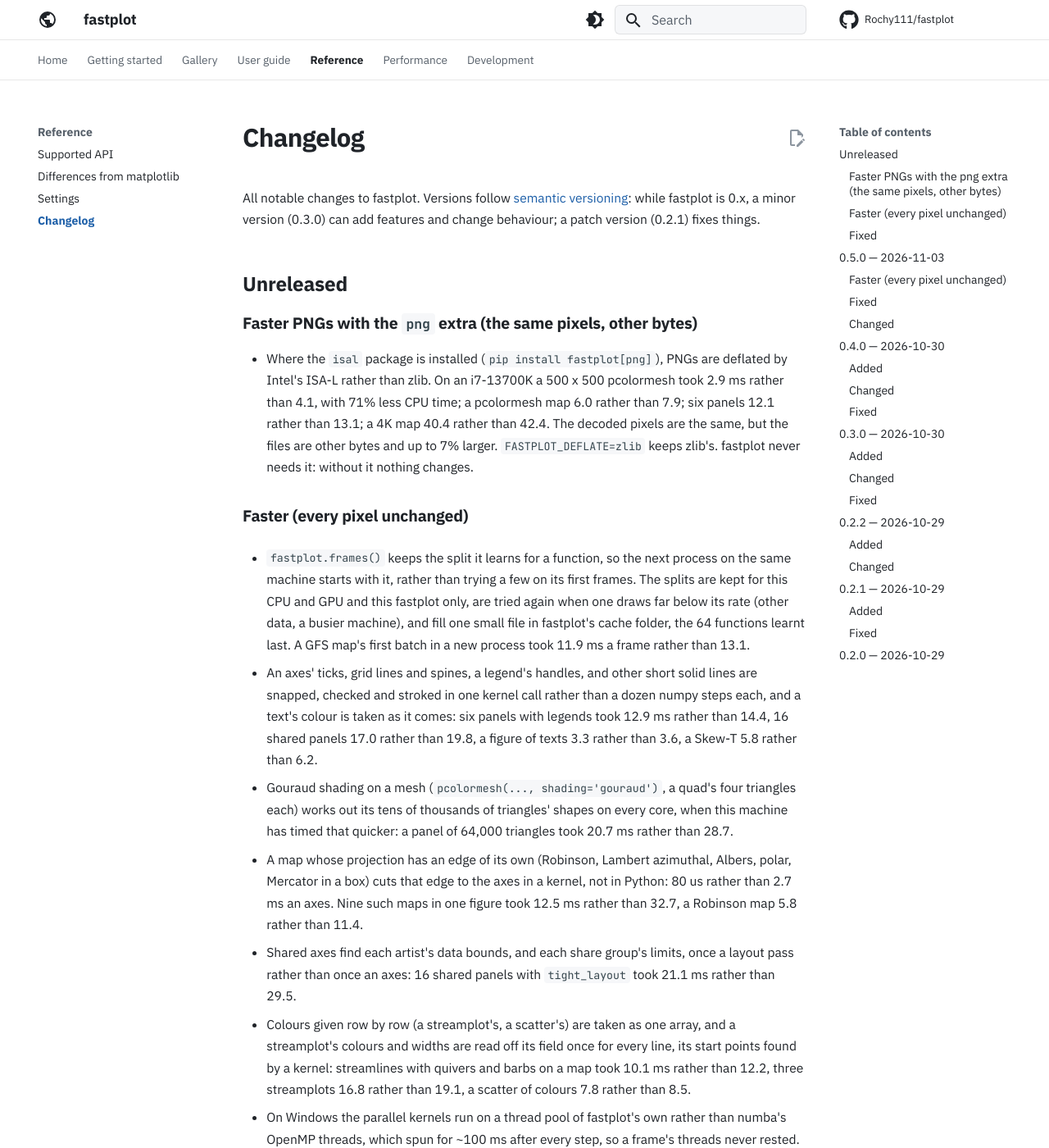
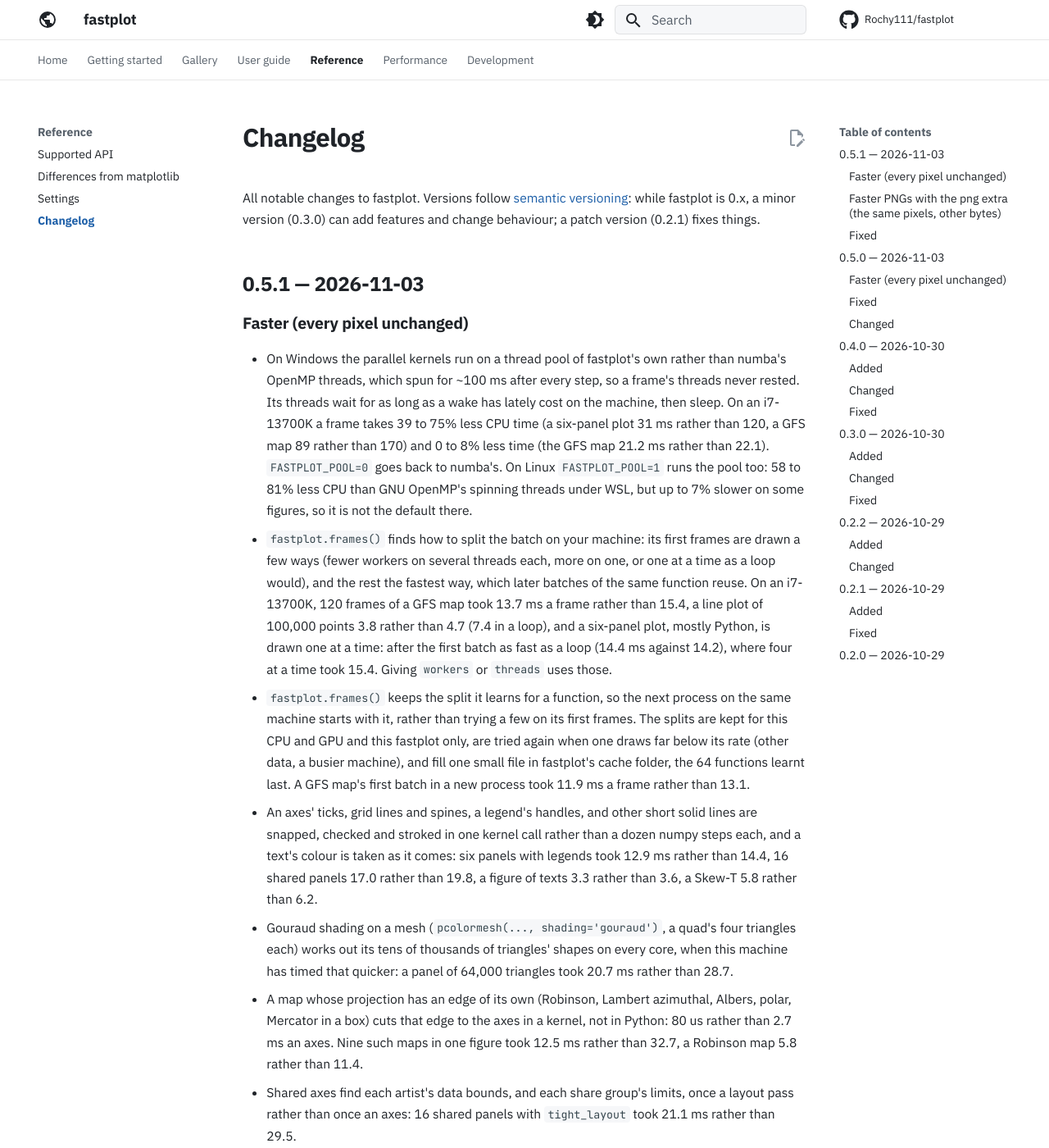
Before and after one commit to Rochy111/fastplot, an MkDocs documentation site: the page built from docs/changelog.md, in a window 1280 px wide and 1400 px high. Shown: the whole window at 82% size. Built offline with MkDocs 1.6.1 and Material for MkDocs 9.7.7, drawn with Linux system fonts in a browser that asks for light colours; comment, search, counter and statistics services are not loaded; some of the changed text lies outside the part shown.

Commit message:
Docs for 0.5.1: the changelog's entry, CPU time on the speed page [skip ci]
The release's changes gathered under 0.5.1, the thread pool first. The
speed page now says what a frame costs in CPU time, the gain this
release is most about, and when the png extra helps.

Co-Authored-By: Claude Opus 5.5 <noreply@anthropic.com>

```diff
--- a/CHANGELOG.md
+++ b/CHANGELOG.md
@@ -5,21 +5,29 @@ All notable changes to fastplot. Versions follow
 version (0.3.0) can add features and change behaviour; a patch version
 (0.2.1) fixes things.
 
-## Unreleased
-
-### Faster PNGs with the `png` extra (the same pixels, other bytes)
-
-- Where the `isal` package is installed (`pip install fastplot[png]`),
-  PNGs are deflated by Intel's ISA-L rather than zlib. On an i7-13700K a
-  500 x 500 pcolormesh took 2.9 ms rather than 4.1, with 71% less CPU
-  time; a pcolormesh map 6.0 rather than 7.9; six panels 12.1 rather than
-  13.1; a 4K map 40.4 rather than 42.4. The decoded pixels are the same,
-  but the files are other bytes and up to 7% larger.
-  `FASTPLOT_DEFLATE=zlib` keeps zlib's. fastplot never needs it: without
-  it nothing changes.
+## 0.5.1 — 2026-11-03
 
 ### Faster (every pixel unchanged)
 
+- On Windows the parallel kernels run on a thread pool of fastplot's own
+  rather than numba's OpenMP threads, which spun for ~100 ms after every
+  step, so a frame's threads never rested. Its threads wait for as long
+  as a wake has lately cost on the machine, then sleep. On an i7-13700K
+  a frame takes 39 to 75% less CPU time (a six-panel plot 31 ms rather
+  than 120, a GFS map 89 rather than 170) and 0 to 8% less time (the GFS
+  map 21.2 ms rather than 22.1). `FASTPLOT_POOL=0` goes back to numba's.
+  On Linux `FASTPLOT_POOL=1` runs the pool too: 58 to 81% less CPU than
+  GNU OpenMP's spinning threads under WSL, but up to 7% slower on some
+  figures, so it is not the default there.
+- `fastplot.frames()` finds how to split the batch on your machine: its
+  first frames are drawn a few ways (fewer workers on several threads
+  each, more on one, or one at a time as a loop would), and the rest the
+  fastest way, which later batches of the same function reuse. On an
+  i7-13700K, 120 frames of a GFS map took 13.7 ms a frame rather than 15.4,
+  a line plot of 100,000 points 3.8 rather than 4.7 (7.4 in a loop), and a
+  six-panel plot, mostly Python, is drawn one at a time: after the first
+  batch as fast as a loop (14.4 ms against 14.2), where four at a time took
+  15.4. Giving `workers` or `threads` uses those.
 - `fastplot.frames()` keeps the split it learns for a function, so the
   next process on the same machine starts with it, rather than trying a
   few on its first frames. The splits are kept for this CPU and GPU and
@@ -27,14 +35,12 @@ version (0.3.0) can add features and change behaviour; a patch version
   (other data, a busier machine), and fill one small file in fastplot's
   cache folder, the 64 functions learnt last. A GFS map's first batch in a
   new process took 11.9 ms a frame rather than 13.1.
-
 - An axes' ticks, grid lines and spines, a legend's handles, and other
   short solid lines are snapped, checked and stroked in one kernel call
   rather than a dozen numpy steps each, and a text's colour is taken as
   it comes: six panels with legends took 12.9 ms rather than 14.4, 16
   shared panels 17.0 rather than 19.8, a figure of texts 3.3 rather than
   3.6, a Skew-T 5.8 rather than 6.2.
-
 - Gouraud shading on a mesh (`pcolormesh(..., shading='gouraud')`, a
   quad's four triangles each) works out its tens of thousands of triangles'
   shapes on every core, when this machine has timed that quicker: a panel
@@ -53,27 +59,9 @@ version (0.3.0) can add features and change behaviour; a patch version
   quivers and barbs on a map took 10.1 ms rather than 12.2, three
   streamplots 16.8 rather than 19.1, a scatter of colours 7.8 rather than
   8.5.
-
-- On Windows the parallel kernels run on a thread pool of fastplot's own
-  rather than numba's OpenMP threads, which spun for ~100 ms after every
-  step, so a frame's threads never rested. Its threads wait for as long
-  as a wake has lately cost on the machine, then sleep. On an i7-13700K
-  a frame takes 39 to 75% less CPU time (a six-panel plot 31 ms rather
-  than 120, a GFS map 89 rather than 170) and 0 to 8% less time (the GFS
-  map 21.2 ms rather than 22.1). `FASTPLOT_POOL=0` goes back to numba's.
-  On Linux `FASTPLOT_POOL=1` runs the pool too: 58 to 81% less CPU than
-  GNU OpenMP's spinning threads under WSL, but up to 7% slower on some
-  figures, so it is not the default there.
-
-- `fastplot.frames()` finds how to split the batch on your machine: its
-  first frames are drawn a few ways (fewer workers on several threads
-  each, more on one, or one at a time as a loop would), and the rest the
-  fastest way, which later batches of the same function reuse. On an
-  i7-13700K, 120 frames of a GFS map took 13.7 ms a frame rather than 15.4,
-  a line plot of 100,000 points 3.8 rather than 4.7 (7.4 in a loop), and a
-  six-panel plot, mostly Python, is drawn one at a time: after the first
-  batch as fast as a loop (14.4 ms against 14.2), where four at a time took
-  15.4. Giving `workers` or `threads` uses those.
+- A new process's first figure on Windows no longer spends 25 ms asking
+  WMI for the CPU's architecture: a line plot's first image took 209 ms
+  rather than 230.
 - Gouraud-shaded `tripcolor` works out each triangle's shape once and draws
   bands of rows on every core, each band taking the triangles in order: a
   figure of triangulations (filled and line contours, two `tripcolor`, a
@@ -91,6 +79,17 @@ version (0.3.0) can add features and change behaviour; a patch version
   given in another coordinate system on a cylindrical map: `warm()` now
   compiles them too. The first such figure took 0.5 to 0.9 seconds more
   than it does now (3 seconds where numba also had to compile).
+
+### Faster PNGs with the `png` extra (the same pixels, other bytes)
+
+- Where the `isal` package is installed (`pip install fastplot[png]`),
+  PNGs are deflated by Intel's ISA-L rather than zlib. On an i7-13700K a
+  500 x 500 pcolormesh took 2.9 ms rather than 4.1, with 71% less CPU
+  time; a pcolormesh map 6.0 rather than 7.9; six panels 12.1 rather than
+  13.1; a 4K map 40.4 rather than 42.4. The decoded pixels are the same,
+  but the files are other bytes and up to 7% larger.
+  `FASTPLOT_DEFLATE=zlib` keeps zlib's. fastplot never needs it: without
+  it nothing changes.
 
 ### Fixed
 
--- a/docs/speed.md
+++ b/docs/speed.md
@@ -115,6 +115,13 @@ table above. "Long job" is a process that has run for a few seconds.
 Gridline labels follow cartopy's rules, which cost about 4 ms of the global
 map's frame.
 
+On Windows the parallel steps run on a thread pool of fastplot's own, whose
+threads sleep when there is nothing to do for longer than waking one
+costs ([details](guide/hardware.md#idle-threads)). A frame takes 1.5 to 5
+times its time in CPU time across all threads: a six-panel plot about 31 ms
+of CPU for a 15 ms frame, a global map with contours about 89 ms for 21 ms.
+numba's own threads spun between steps, 4 to 8 times.
+
 A frame lets go of much of the memory it used, from 5 MB on a plain mesh to
 55 MB on a global map with contours and labels. On Windows a block that large
 goes back to the system as it is freed, and the next frame's first touch of
@@ -185,7 +192,10 @@ Some settings were tried for more speed and left as they are, because they
 gave too little for what they cost:
 
 - **PNG.** No level, filter or zlib strategy saves more than about 0.5 ms, and
-  some double the file size.
+  some double the file size. A faster deflate does: with the `png` extra
+  (Intel's ISA-L, see [Getting started](getting-started.md#installation)) a
+  pcolormesh map is written in 1.7 ms rather than 3.5, to the same pixels
+  but other bytes, so it is not the default.
 - **Line simplification.** A threshold looser than matplotlib's saves 10 to 20%
   on dense lines, but moves the tips of the lines themselves.
 - **Contour precision.** Tracing in single precision would save about 0.4 ms of a
```
